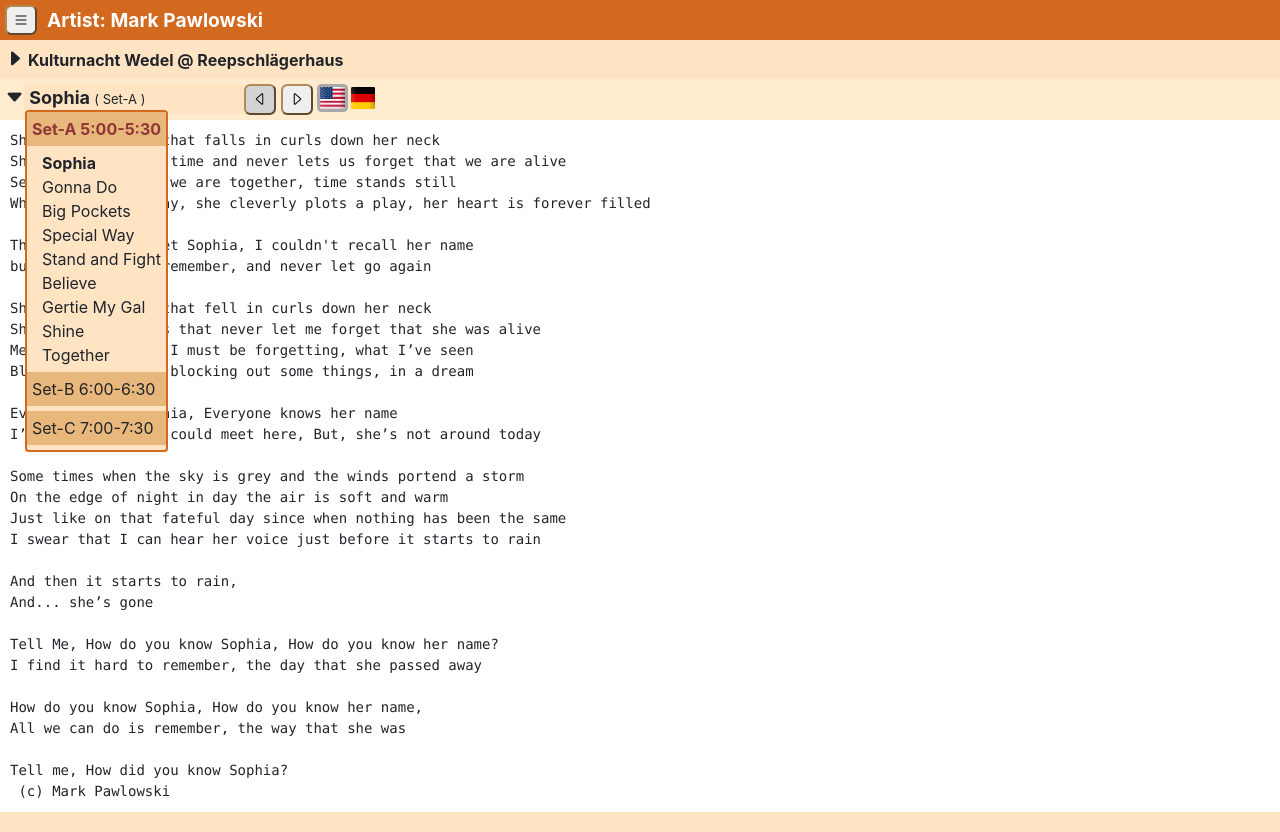
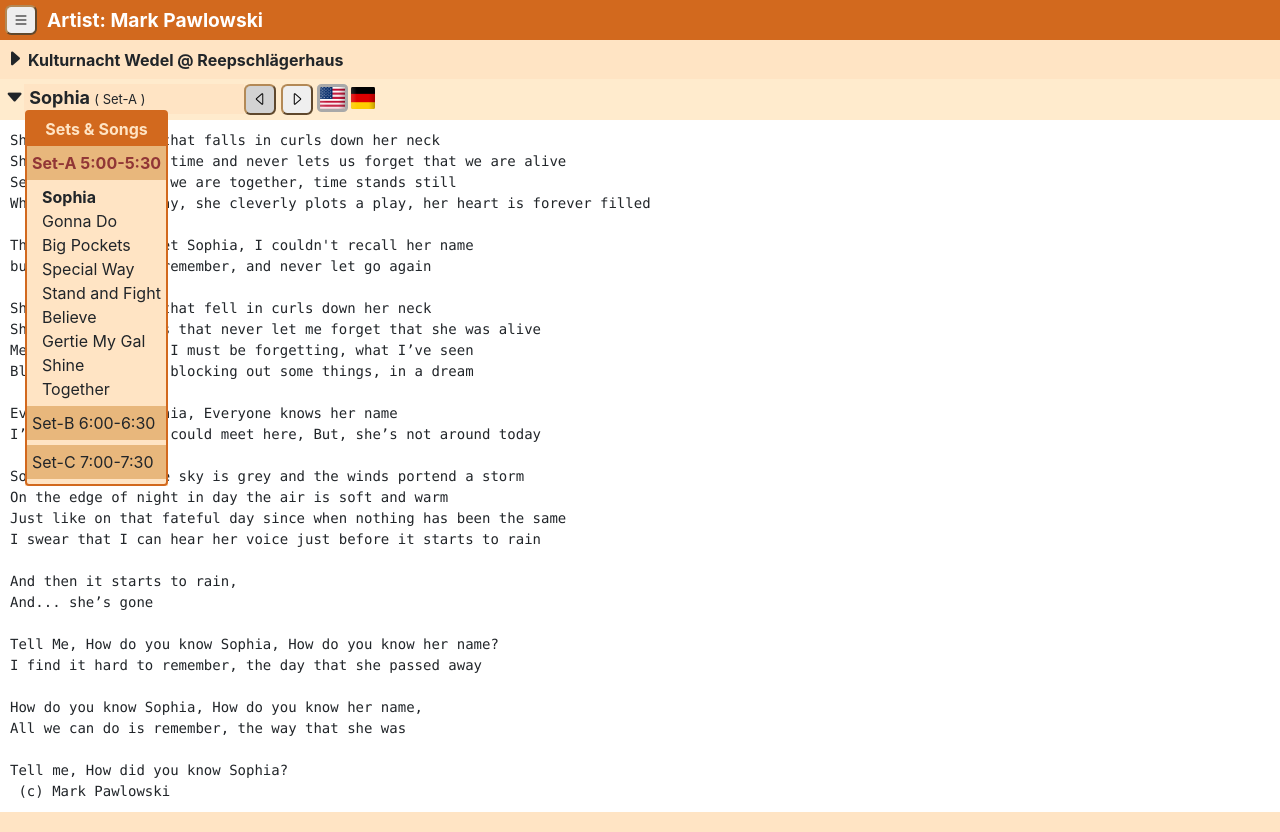
Before and after one commit to markpawl/Events, a React (Vite) app: page / in a window 1280 px wide. Both pictures are taken after a click on the button 21 px from the left and 20 px from the top of the page. Built offline with nearby package versions, Linux system fonts and the light colour scheme.

Commit message:
update setlist title

```diff
--- a/src/components/SetList.css
+++ b/src/components/SetList.css
@@ -17,9 +17,12 @@
 }
 
 .eventTitle{
-    background-color: burlywood;
+    background-color: chocolate;
+    color:bisque;
     font-weight:bold;
     padding:5px;
+    text-align: center;
+    /* border: 1px solid white; */
 }
 
 .setSelected{
--- a/src/components/SetList.jsx
+++ b/src/components/SetList.jsx
@@ -60,7 +60,7 @@ export const SetList = (params) => {
 
     return (
         <>
-        {/* <div className='eventTitle' >{params.locater.event.title}</div> */}
+        <div className='eventTitle' >Sets & Songs</div>
         <div>
             <Sets {...params} />
         </div>
```
